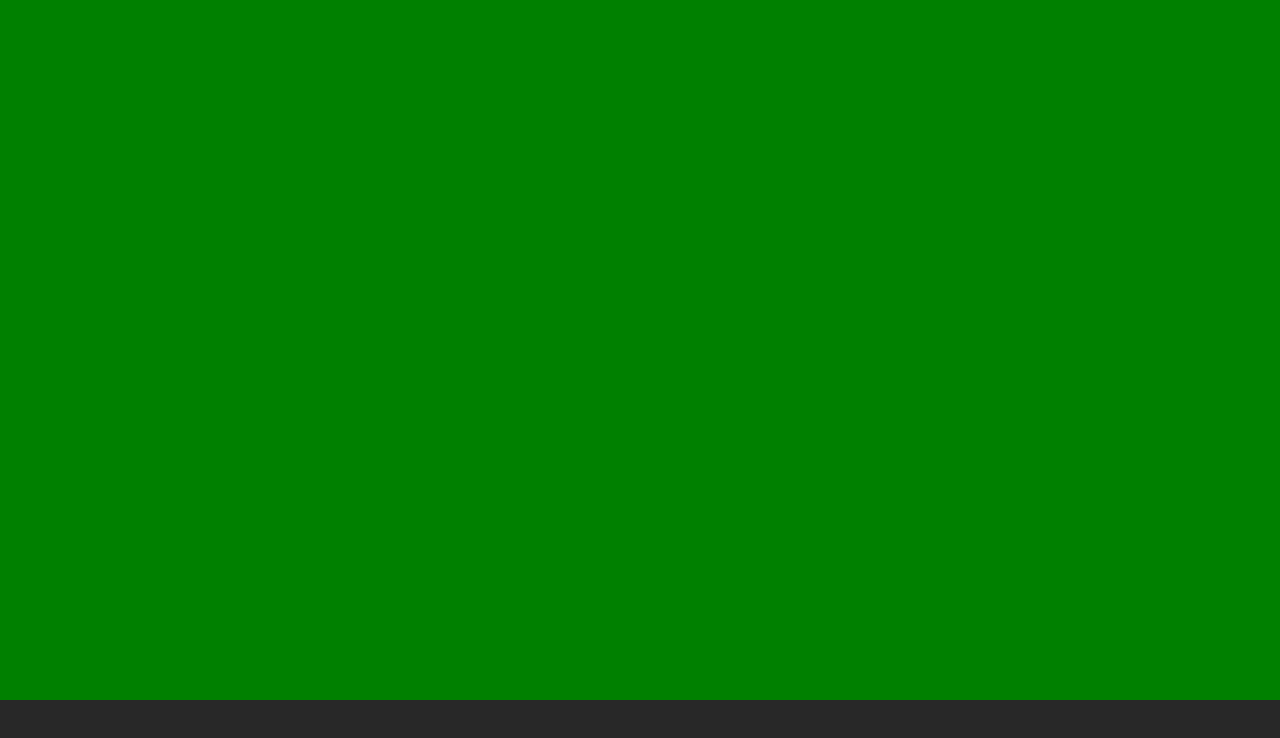
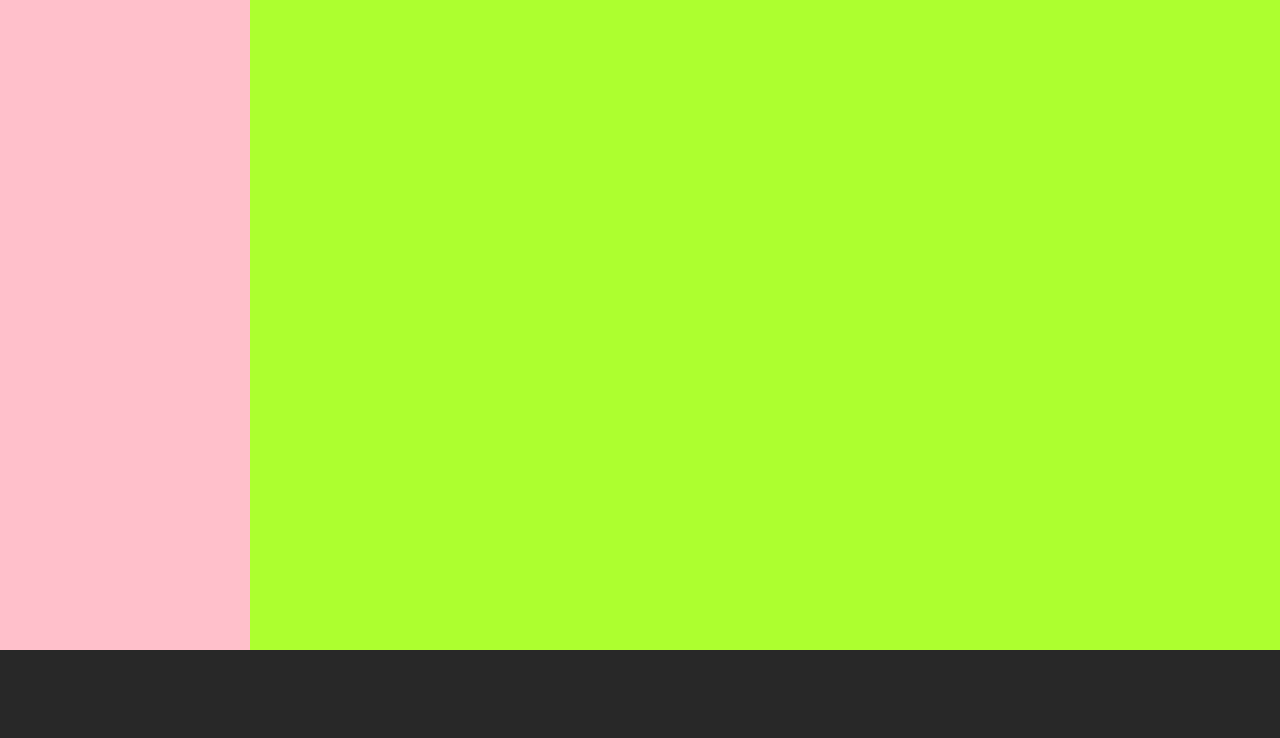
Before and after one commit to lembogeorgex/html-css-spotifyweb, a plain HTML site: page index.html in a window 1280 px wide. Drawn offline with Linux system fonts and the light colour scheme.

Commit message:
update layout

```diff
--- a/css/style.css
+++ b/css/style.css
@@ -102,19 +102,28 @@ html {
 /* Media Query */
 
 /* Header */
-header {}
 
 /* Upper content */
 
 .upper-content {
-    height: calc(100vh - 100px);
-    background-color: green;
+    height: calc(100vh - 150px);
+
 }
 
+.sidebar {
+    flex-basis: 250px;
+    background-color: pink;
 
+}
+
+.main-content {
+    flex-grow: 1;
+    background-color: greenyellow;
+    overflow: auto;
+}
 
 /* Footer */
 footer {
-    height: 100px;
+    height: 150px;
     background-color: var(--footer-gray);
 }
--- a/index.html
+++ b/index.html
@@ -20,10 +20,13 @@
     />
     <!-- Style -->
     <link rel="stylesheet" href="css/style.css" />
-    <title>Document</title>
+    <title>Spotify Web</title>
   </head>
   <body>
-    <div class="upper-content"></div>
+    <div class="upper-content flex">
+      <div class="sidebar"></div>
+      <div class="main-content"></div>
+    </div>
     <footer></footer>
   </body>
 </html>
```
